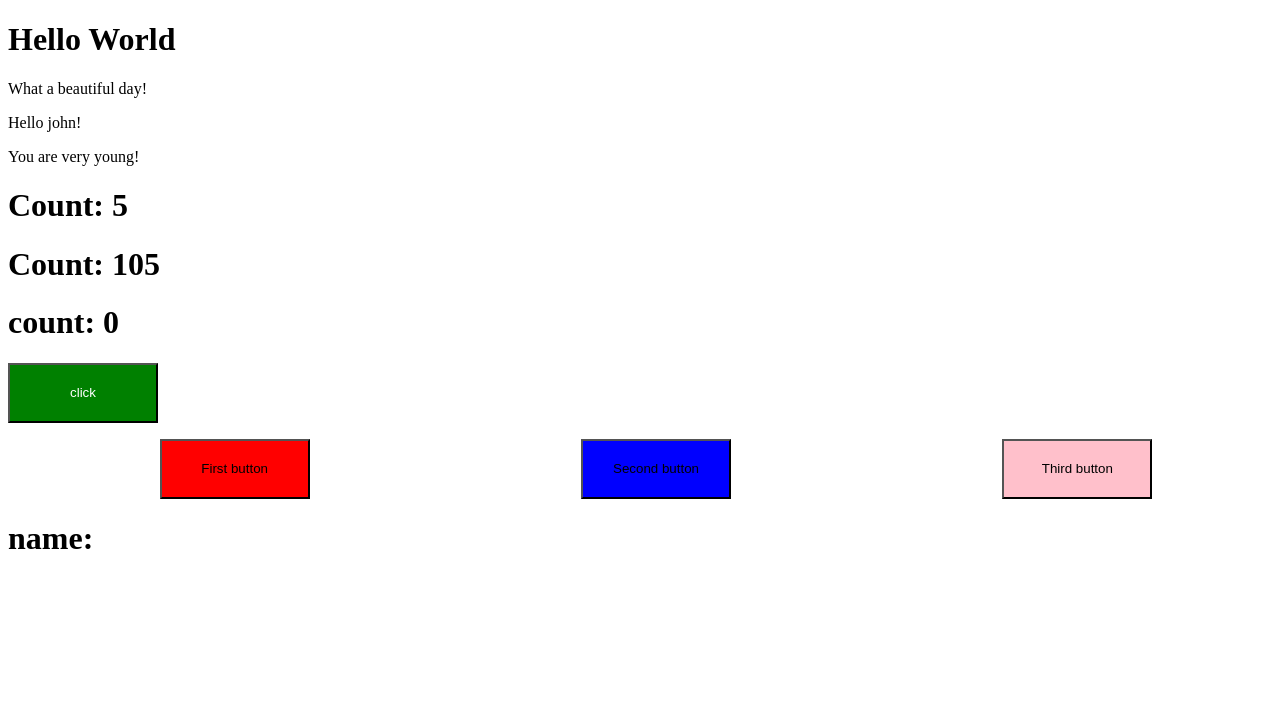
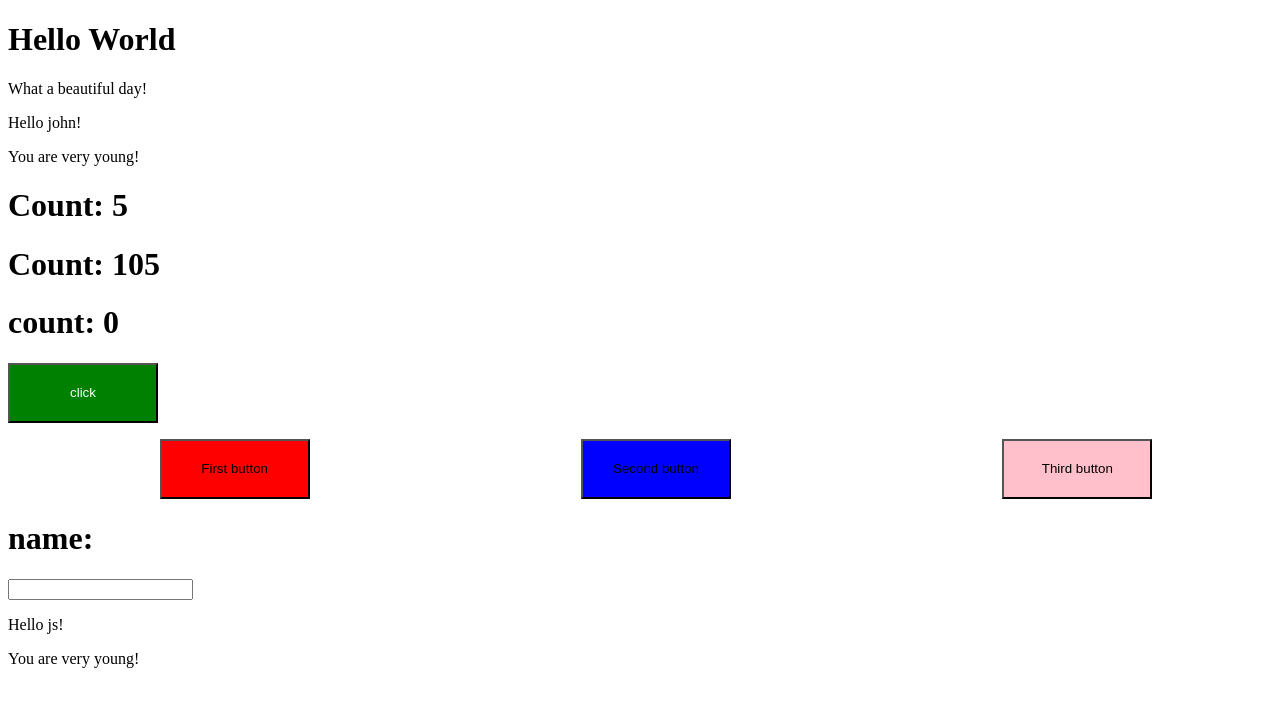
Before and after one commit to dens90/react-exercises, a React (Create React App) app: page / in a window 1280 px wide. Shown: the top 706 px of the page. Built offline with nearby package versions, Linux system fonts and the light colour scheme.

Commit message:
forms-01

```diff
--- a/src/App.js
+++ b/src/App.js
@@ -4,6 +4,7 @@
 import { Counter } from "./Counter"
 import { CounterDisplay } from "./CounterDisplay"
 import { Hello } from "./Hello"
+import { InteractiveWelcome } from "./InteractiveWelcome"
 import { Welcome } from "./Welcome"
 
 
@@ -17,6 +18,8 @@
                 <CounterDisplay  />
                 <ClickCounter />
                 <ClickTracker />
+                <InteractiveWelcome />
+
             </div>
         )
     }
--- /dev/null
+++ b/src/InteractiveWelcome.js
@@ -0,0 +1,23 @@
+import React from "react";
+import { Welcome } from "./Welcome";
+
+export class InteractiveWelcome extends React.Component {
+  state = {
+    value: "",
+  };
+  getCurrentValue = (e) => {
+    console.log(e);
+
+    this.setState({
+      value: e.target.value,
+    });
+  };
+  render() {
+    return (
+      <div>
+        <input type="text" onChange={this.getCurrentValue} />
+        <Welcome name={this.state.value} />
+      </div>
+    );
+  }
+}
```
